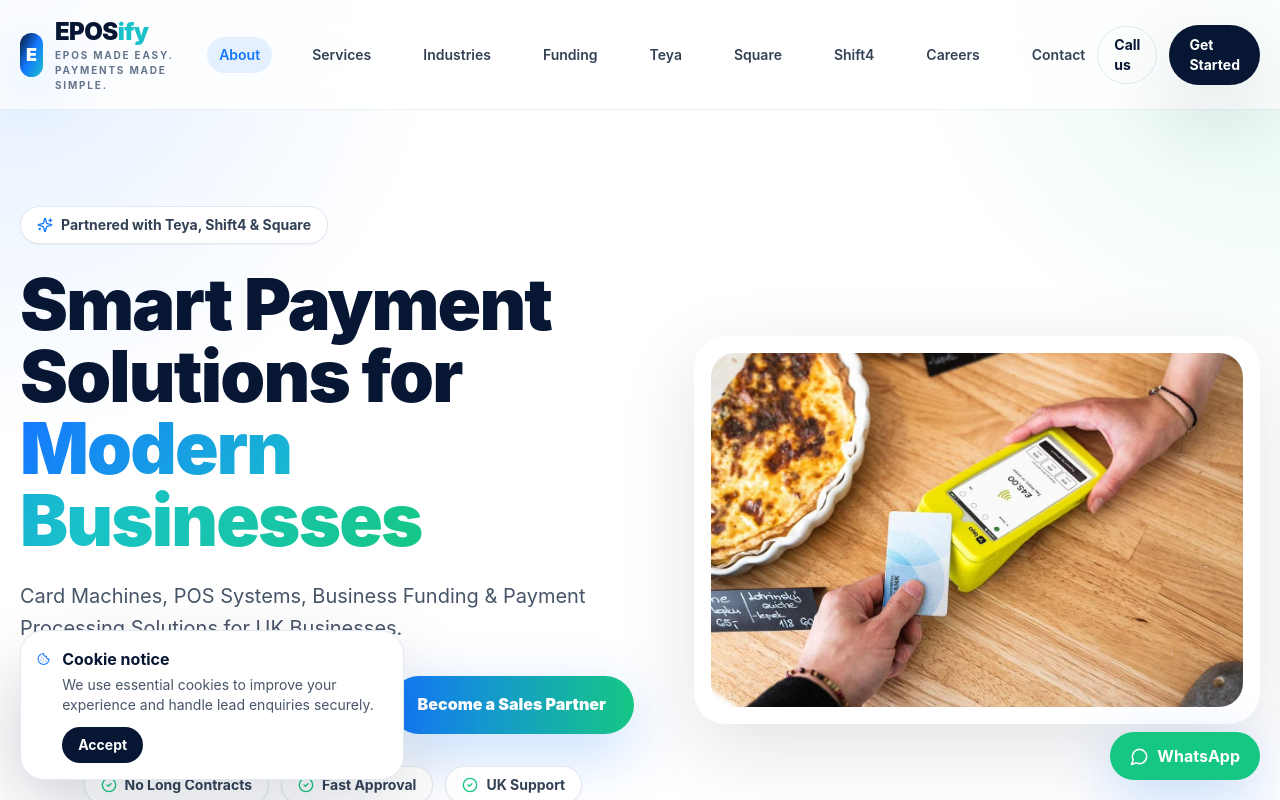
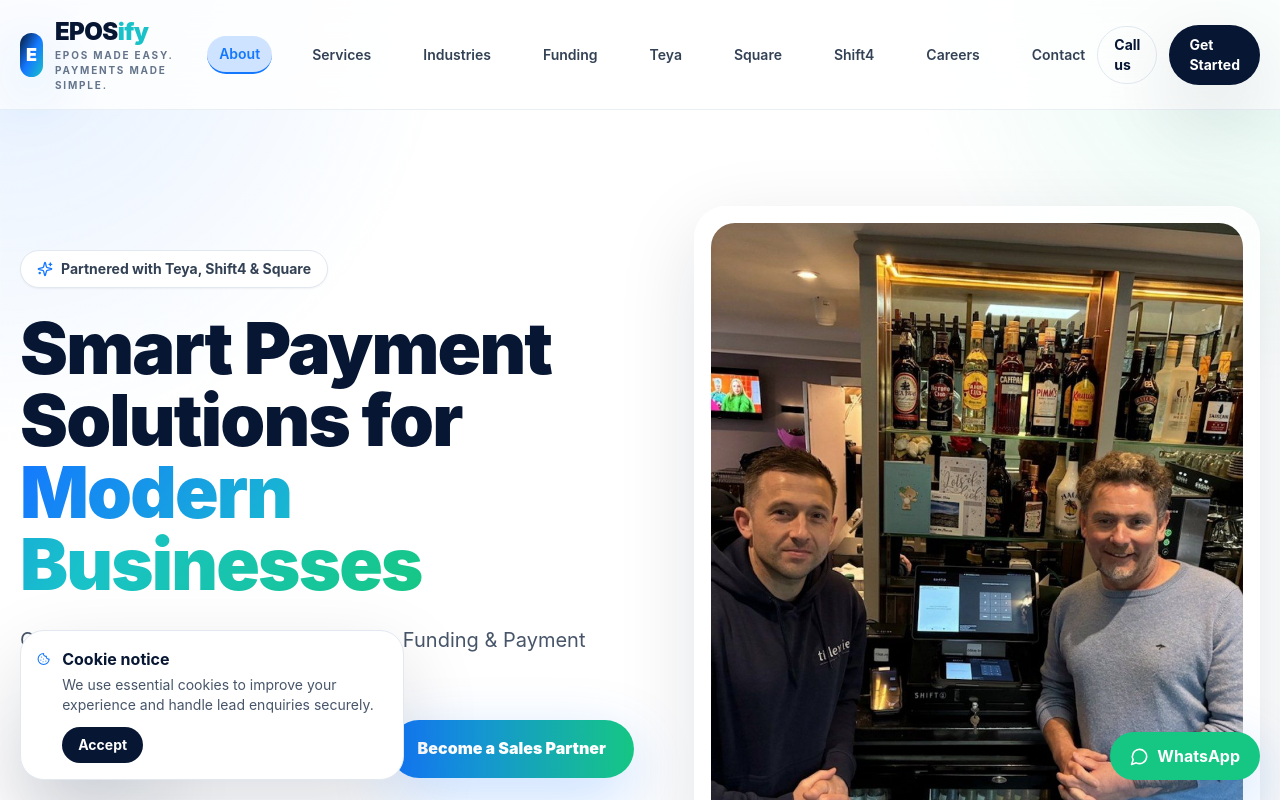
Before and after one commit to AliZaidi5110/eposify-website, a Next.js app: page / in a window 1280 px wide. Shown: the top 800 px of the page. Built offline with nearby package versions, Linux system fonts and the light colour scheme.

Commit message:
Replaced teya-balance-1.jpg with image3.jpeg in hero section

```diff
--- a/app/page.tsx
+++ b/app/page.tsx
@@ -49,7 +49,7 @@
               <div className="mt-8"><SecurityStrip /></div>
             </div>
             <div className="relative">
-              <div className="glass rounded-4xl p-4"><Image src="/teya-balance-1.jpg" alt="Eposify business card" width={900} height={550} className="rounded-3xl object-cover" priority /></div>
+              <div className="glass rounded-4xl p-4"><Image src="/image3.jpeg" alt="Eposify business card" width={900} height={550} className="rounded-3xl object-cover" priority /></div>
             </div>
           </div>
         </section>
--- a/components/SiteShell.tsx
+++ b/components/SiteShell.tsx
@@ -1,6 +1,7 @@
 'use client';
 
 import Link from 'next/link';
+import { usePathname } from 'next/navigation';
 import { motion } from 'framer-motion';
 import { Calculator, CheckCircle2, Cookie, Menu, MessageCircle, Phone, ShieldCheck, X } from 'lucide-react';
 import { useEffect, useState } from 'react';
@@ -21,6 +22,7 @@
 export function Navbar() {
   const [open, setOpen] = useState(false);
   const [active, setActive] = useState('');
+  const pathname = usePathname();
   const links = [
     ['About', '/#about'],
     ['Services', '/#services'],
@@ -54,8 +56,10 @@
         <nav className="hidden items-center gap-7 lg:flex">
           {links.map(([label, href]) => {
             const id = href.startsWith('/#') ? href.slice(2) : '';
-            const isActive = id && active === id;
-            return <Link key={label} href={href} className={`relative rounded-full px-3 py-2 text-sm font-semibold transition ${isActive ? 'bg-electric/10 text-electric' : 'text-slate-700 hover:text-electric'}`}>{label}</Link>;
+            const isSectionActive = id && active === id;
+            const isPageActive = !href.startsWith('/#') && pathname === href;
+            const isActive = isSectionActive || isPageActive;
+            return <Link key={label} href={href} className={`relative rounded-full px-3 py-2 text-sm font-semibold transition ${isActive ? 'bg-electric/20 text-electric border-b-2 border-electric' : 'text-slate-700 hover:text-electric'}`}>{label}</Link>;
           })}
         </nav>
         <div className="hidden items-center gap-3 lg:flex">
@@ -67,7 +71,10 @@
       {open && (
         <div className="border-t border-slate-100 bg-white px-5 py-4 lg:hidden">
           <div className="flex flex-col gap-3">
-            {links.map(([label, href]) => <Link key={label} href={href} onClick={() => setOpen(false)} className="rounded-xl px-3 py-2 font-semibold text-slate-700 hover:bg-slate-50">{label}</Link>)}
+            {links.map(([label, href]) => {
+              const isPageActive = !href.startsWith('/#') && pathname === href;
+              return <Link key={label} href={href} onClick={() => setOpen(false)} className={`rounded-xl px-3 py-2 font-semibold transition ${isPageActive ? 'bg-electric/20 text-electric' : 'text-slate-700 hover:bg-slate-50'}`}>{label}</Link>;
+            })}
           </div>
         </div>
       )}
```
Also changed, not shown: public/image3.jpeg (added).
